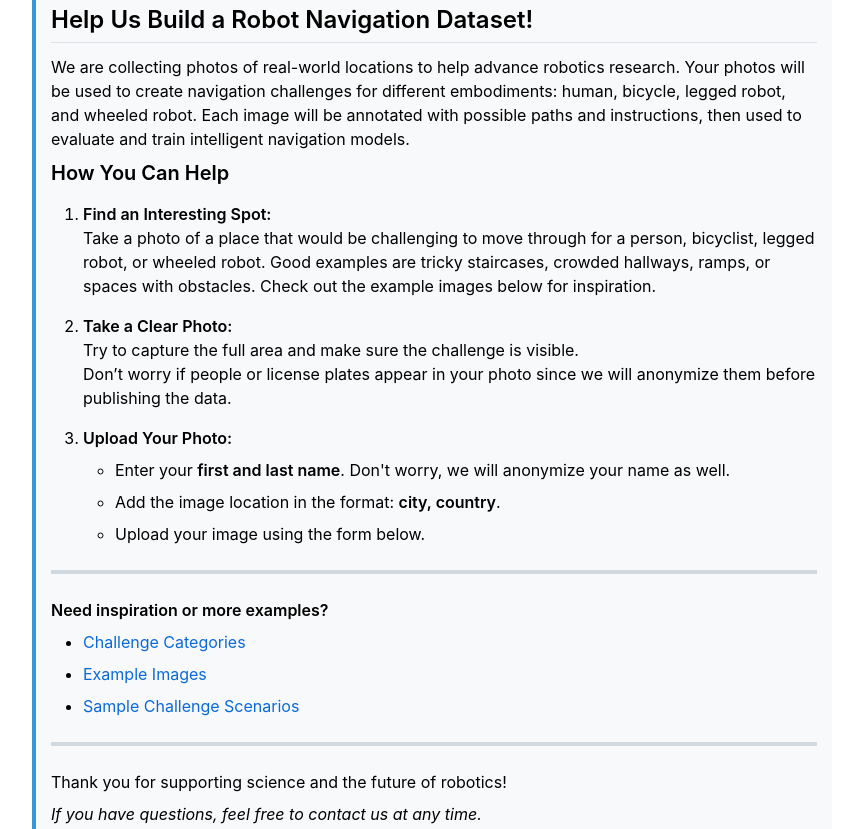
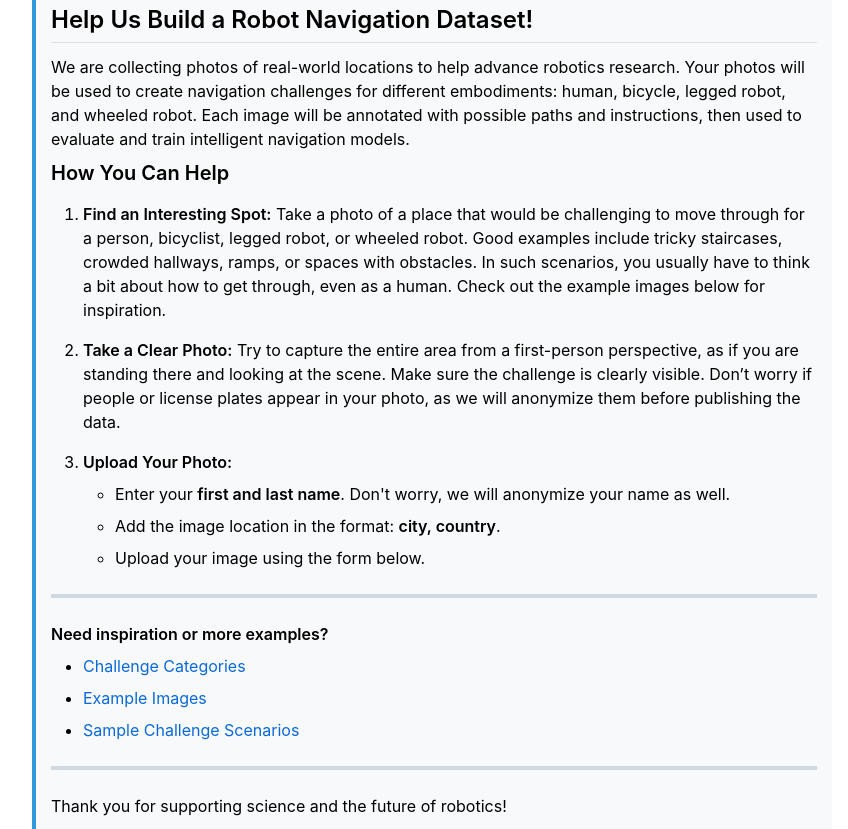
Before and after one commit to TimWindecker/Navigation-Dataset-Website, a plain HTML site: page public/index.html in a window 1280 px wide. Shown: the part 113-942 px from the top of the page, without its empty margins (208-1056 px from the left). Drawn offline with nearby package versions, Linux system fonts and the light colour scheme.

Commit message:
Minor improvements to info text

```diff
--- a/public/index.html
+++ b/public/index.html
@@ -370,7 +370,7 @@
         </div>
 
         <div class="form-group">
-            <label for="fileInput">Upload Images</label>
+            <label for="fileInput">Images</label>
             <div id="drop-area">
                 <p>Drag & drop images here or click to select files</p>
                 <input type="file" id="fileInput" name="files" multiple accept="image/*" class="visually-hidden">
@@ -380,7 +380,7 @@
         </div>
 
         <!-- Enhanced submit button with icon -->
-        <button type="submit" id="submit-btn"><i class="fas fa-cloud-upload-alt"></i>Upload Dataset</button>
+        <button type="submit" id="submit-btn"><i class="fas fa-cloud-upload-alt"></i>Upload</button>
     </form>
 
     <div id="progress-container">
--- a/public/project-info.md
+++ b/public/project-info.md
@@ -5,11 +5,10 @@ We are collecting photos of real-world locations to help advance robotics resear
 ### How You Can Help
 
 1. **Find an Interesting Spot:**
-   Take a photo of a place that would be challenging to move through for a person, bicyclist, legged robot, or wheeled robot. Good examples are tricky staircases, crowded hallways, ramps, or spaces with obstacles. Check out the example images below for inspiration.
+   Take a photo of a place that would be challenging to move through for a person, bicyclist, legged robot, or wheeled robot. Good examples include tricky staircases, crowded hallways, ramps, or spaces with obstacles. In such scenarios, you usually have to think a bit about how to get through, even as a human. Check out the example images below for inspiration.
 
 2. **Take a Clear Photo:**
-   Try to capture the full area and make sure the challenge is visible.
-   Don’t worry if people or license plates appear in your photo since we will anonymize them before publishing the data.
+   Try to capture the entire area from a first-person perspective, as if you are standing there and looking at the scene. Make sure the challenge is clearly visible. Don’t worry if people or license plates appear in your photo, as we will anonymize them before publishing the data.
 
 3. **Upload Your Photo:**
    - Enter your **first and last name**. Don't worry, we will anonymize your name as well.
@@ -27,4 +26,4 @@ We are collecting photos of real-world locations to help advance robotics resear
 
 Thank you for supporting science and the future of robotics!
 
-*If you have questions, feel free to contact us at any time.*
+*If you have questions, feel free to contact us at any time by emailing me at twindecker@student.ethz.ch.*
```
